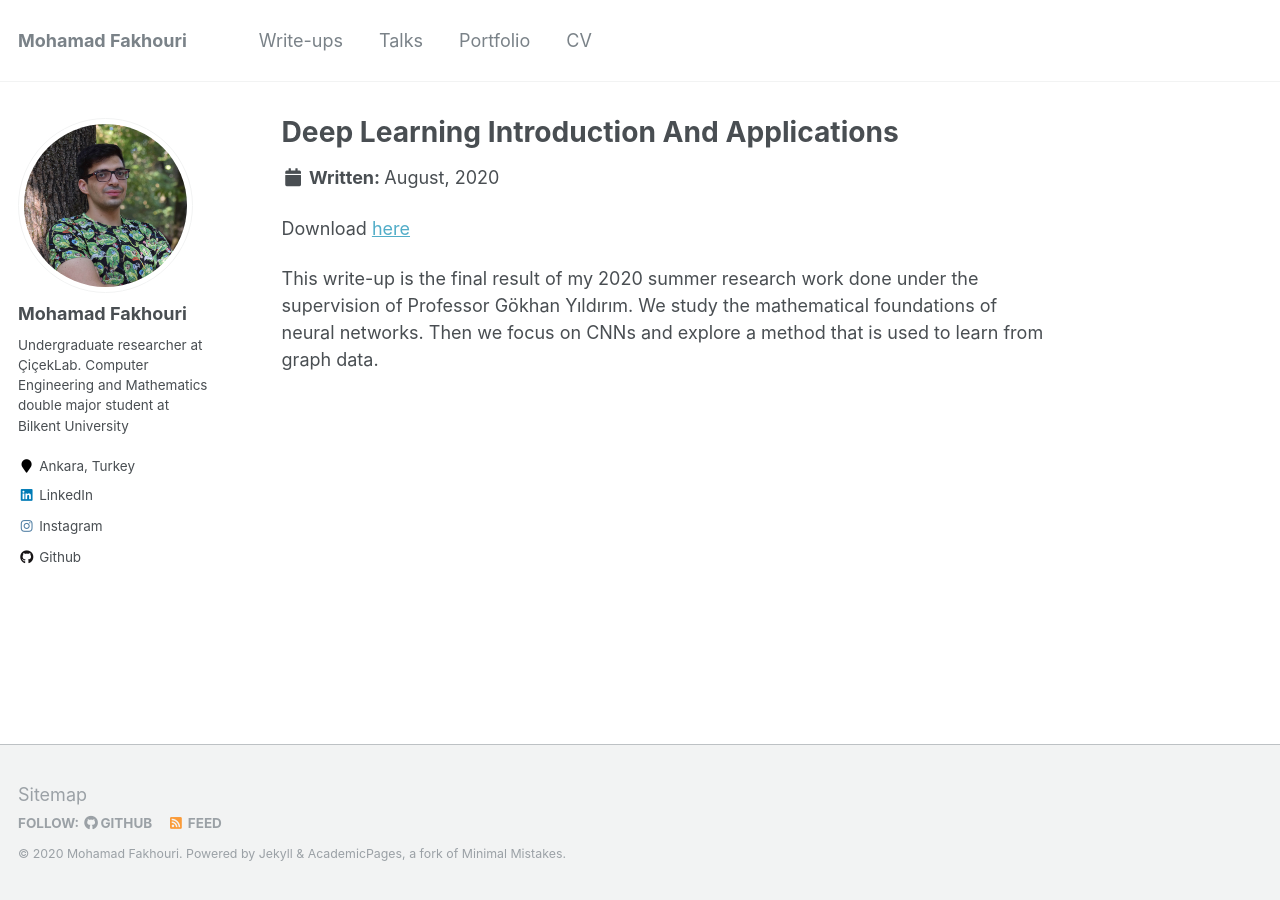
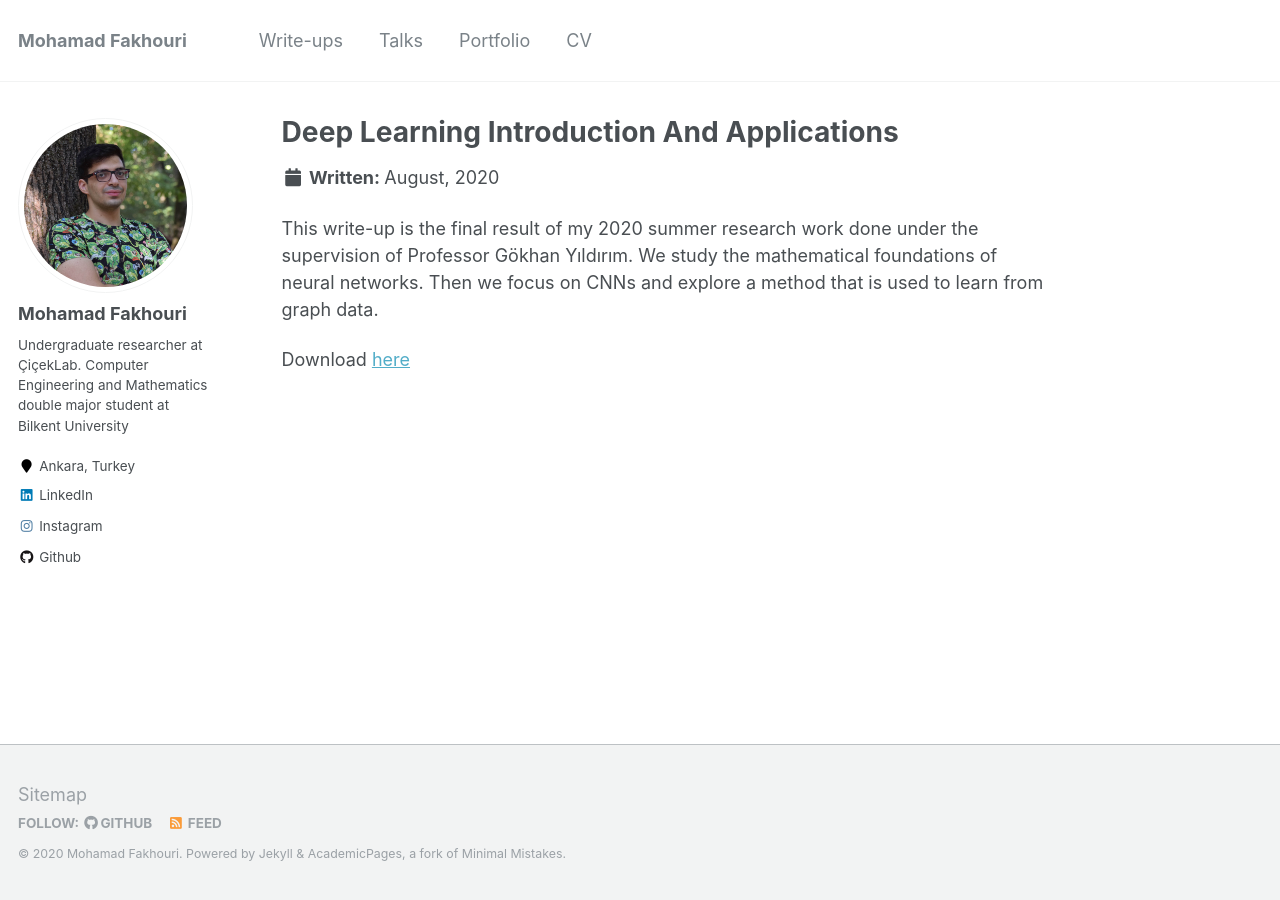
Before and after one commit to mohahf19/mohahf19.github.io, a Jekyll site: the page built from _publications/08_2020_deeplearning_intro.md, in a window 1280 px wide. Built offline with Jekyll 4.4.1, drawn with Linux system fonts in a browser that asks for light colours.

Commit message:
reordered download

```diff
--- a/_layouts/single.html
+++ b/_layouts/single.html
@@ -49,8 +49,6 @@ layout: default
           <p>Recommended citation: {{ page.citation }} <a href="{{ page.paperurl }}"><u>{{ page.paperurl }}</u></a></p>
         {% elsif page.citation %}
           <p>Recommended citation: {{ page.citation }} </p>
-        {% elsif page.paperurl %}
-          <p>Download <a href=" {{ page.paperurl }} ">here</a></p>
         {% endif %}
 
         </header>
@@ -59,6 +57,9 @@ layout: default
       <section class="page__content" itemprop="text">
         {{ content }}
         {% if page.link %}<div><a href="{{ page.link }}" class="btn">{{ site.data.ui-text[site.locale].ext_link_label | default: "Direct Link" }}</a></div>{% endif %}
+        {% if page.paperurl %}
+          <p>Download <a href=" {{ page.paperurl }} ">here</a></p>
+        {% endif %}
       </section>
 
       <footer class="page__meta">
```
